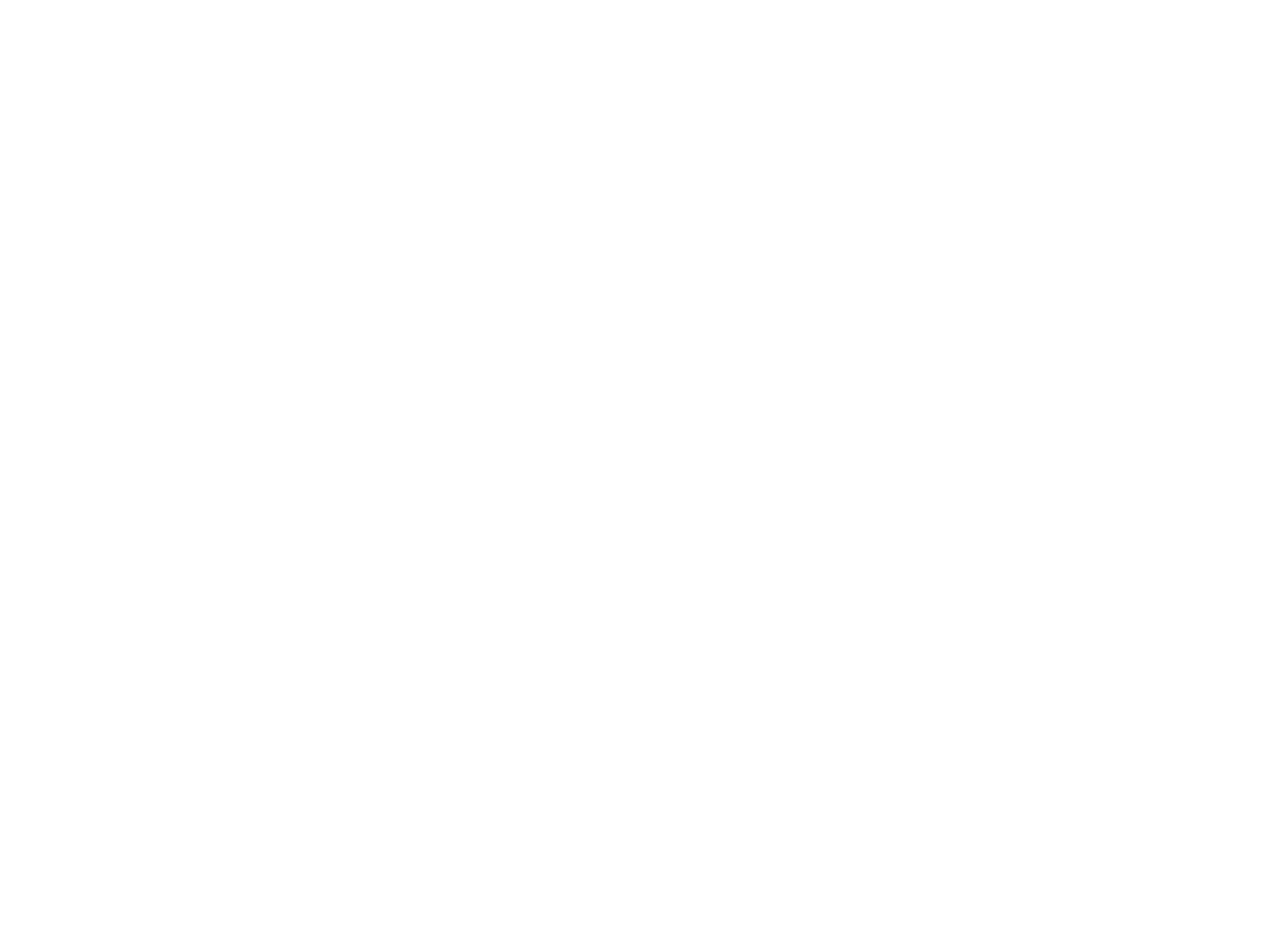
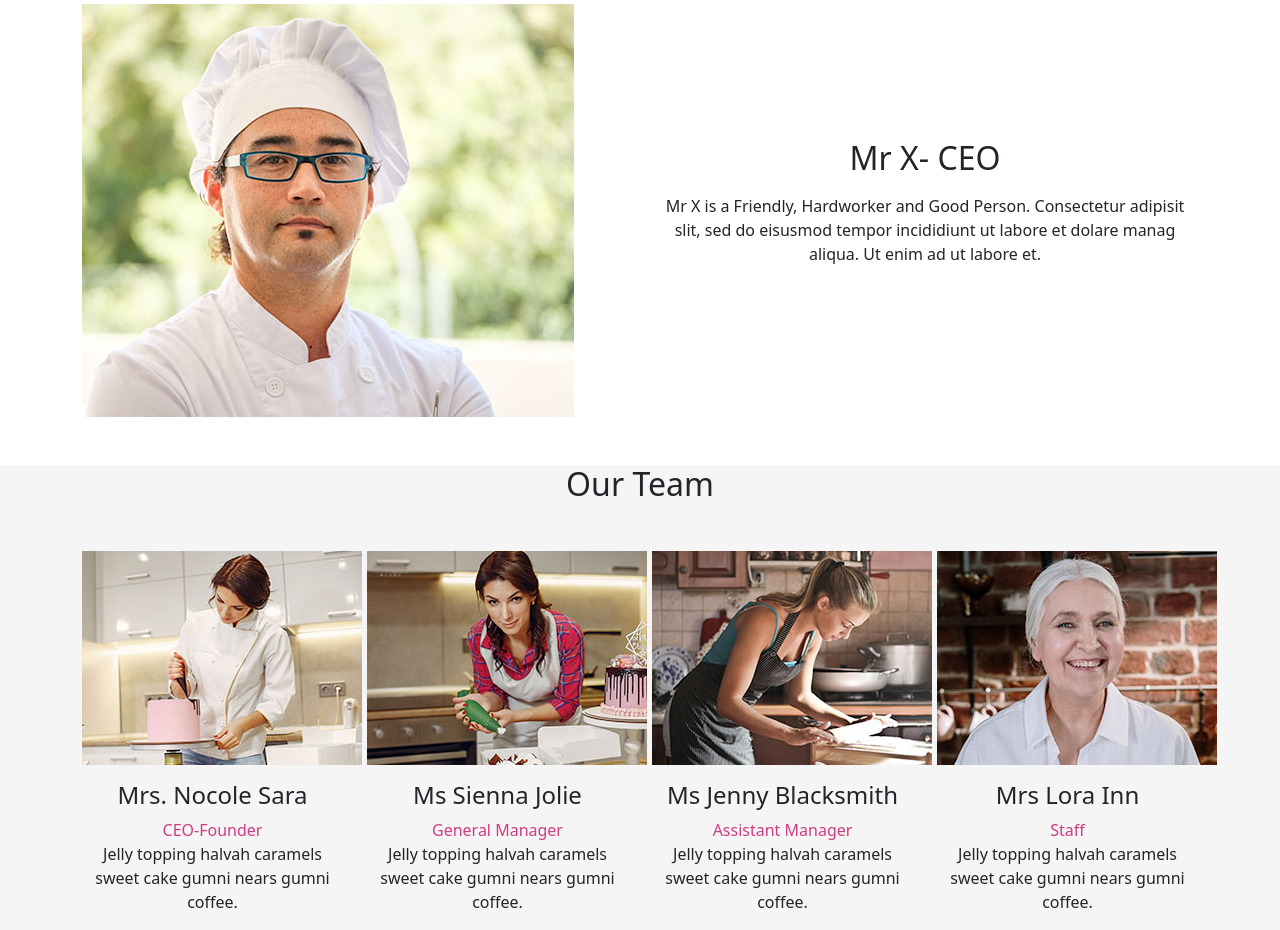
Before and after one commit to Chouhan143/Backery-website, a Next.js app: page /About in a window 1280 px wide. Shown: the part 780-1710 px from the top of the page. Before the commit the page ends 800 px from the top, so only its background shows below. Built offline with nearby package versions, Linux system fonts and the light colour scheme.

Commit message:
about changes

```diff
--- a/components/Navbar.js
+++ b/components/Navbar.js
@@ -33,7 +33,7 @@ const Navbar = () => {
                     <a className={styles.navlink}>Blog</a>
                   </Link>
 
-                  <Link legacyBehavior className="nav-item" href="/About">
+                  <Link legacyBehavior className="nav-item" href="/Contact">
                      <a className={styles.navlink}>Contact Us</a>
                    </Link>
 
--- a/pages/About.js
+++ b/pages/About.js
@@ -1,4 +1,6 @@
 import React from 'react'
+import Link from 'next/link'
+import Image from 'next/image'
 
 const About = () => {
   return (
@@ -17,7 +19,32 @@ const About = () => {
   height: inherit;
   text-align: center;
 }
+.colored{
+  color:#ce3c83;
 
+}
+.item_colored{
+  color:#ef81b6;
+  font-weight:700;
+}
+
+
+.breadcum-items a{
+  color:black !important;
+  text-decoration:none !important;
+  font-weight:700;
+}
+.breadcum-items a:hover{
+  color:#ef81b6 !important;
+}
+
+.about_content{
+  text-align: center;
+    align-self: center;
+    flex-wrap: nowrap;
+
+
+}
 
 `}
       </style>
@@ -30,8 +57,8 @@ const About = () => {
                 <div className="colored">
                   <h1>About Us</h1>
                   <div className="breadcum-items">
-							<span className="item"><a href="index.html">Home /</a></span>
-							<span className="item colored">About Us</span>
+                    <Link href='/'> <a> Home / </a> </Link>
+                    <span className="item_colored">About Us</span>
                   </div>
                 </div>
               </div>
@@ -41,6 +68,122 @@ const About = () => {
       </div>
 
 
+      <section className='hero_about mt-5'>
+
+        <div className='container '>
+          <div className='row d-flex'>
+          <div className="single-image col-md-6">
+					<img src="/ceo.jpg" alt="ceo" className="singleImg"/>
+				</div>
+				<div className="col-md-6 about_content ">
+					<h2 className="section-title text-center mb-3">Mr X- CEO</h2>
+					<p>Mr X is a Friendly, Hardworker and Good Person. Consectetur adipisit slit, sed do eisusmod tempor incididiunt ut labore et dolare manag aliqua. Ut enim ad ut labore et.</p>
+				</div>
+          </div>
+        </div>
+      </section>
+
+
+
+      <section className="our-team bg-sand padding-large mt-5" style={{background:"#f5f5f5",}}>
+	<h2 className="section-title text-center my-5 mt-5">Our Team</h2>
+	<div className="container">
+		<div className="row">
+
+				<div className="col-md-3">
+
+					<div className="team-member text-center">
+
+						<figure>
+							<a href="#"><img src="/team.jpg" alt="post" className="member-image"/></a>
+						</figure>
+
+						<div className="member-details text-center">
+							<h4>Mrs. Nocole Sara</h4>
+							<div className="designation colored">CEO-Founder</div>
+							<p>Jelly topping halvah caramels sweet cake gumni nears gumni coffee.</p>
+							<div className="social-links color-primary ">
+								<a href="#" className="icon icon-facebook pr-10"></a>
+								<a href="#" className="icon icon-twitter pr-10"></a>
+								<a href="#" className="icon icon-pinterest-p"></a>
+							</div>
+						</div>
+
+					</div>
+
+				</div>
+
+				<div className="col-md-3 text-center">
+
+					<div className="team-member text-center">
+						<figure>
+							<img src="/team1.jpg" alt="post" className="member-image"/>
+						</figure>
+						<div className="member-details text-center">
+							<h4>Ms Sienna Jolie</h4>
+							<div className="designation colored">General Manager</div>
+							<p>Jelly topping halvah caramels sweet cake gumni nears gumni coffee.</p>
+							<div className="social-links color-primary">
+								<a href="#" className="icon icon-facebook pr-10"></a>
+								<a href="#" className="icon icon-twitter pr-10"></a>
+								<a href="#" className="icon icon-pinterest-p"></a>
+							</div>
+						</div>
+					</div>
+
+				</div>
+
+				<div className="col-md-3 text-center">
+
+					<div className="team-member text-center">
+						<figure>
+							<img src="/team2.jpg" alt="post" className="member-image"/>
+						</figure>
+						<div className="member-details text-center">
+							<h4>Ms Jenny Blacksmith</h4>
+							<div className="designation colored">Assistant Manager</div>
+							<p>Jelly topping halvah caramels sweet cake gumni nears gumni coffee.</p>
+							<div className="social-links color-primary">
+								<a href="#" className="icon icon-facebook pr-10"></a>
+								<a href="#" className="icon icon-twitter pr-10"></a>
+								<a href="#" className="icon icon-pinterest-p"></a>
+							</div>
+						</div>
+					</div>
+
+				</div>
+
+				<div className="col-md-3 text-center">
+
+					<div className="team-member text-center">
+						<figure>
+							<img src="/team3.jpg" alt="post" className="member-image"/>
+						</figure>
+						<div className="member-details text-center">
+							<h4>Mrs Lora Inn</h4>
+							<div className="designation colored">Staff</div>
+							<p>Jelly topping halvah caramels sweet cake gumni nears gumni coffee.</p>
+							<div className="social-links color-primary">
+								<a href="#" className="icon icon-facebook pr-10"></a>
+								<a href="#" className="icon icon-twitter pr-10"></a>
+								<a href="#" className="icon icon-pinterest-p"></a>
+							</div>
+						</div>
+					</div>
+
+				</div>
+
+		</div>
+	</div>
+</section>
+
+
+
+
+
+
+
+
     </>
   )
 }
```
Also changed, not shown: pages/Blog.js (+60 -1 lines), pages/Contact.js (+61 -1 lines), pages/index.js (line endings or trailing spaces). Lines whose indentation alone changed are shown as unchanged.
